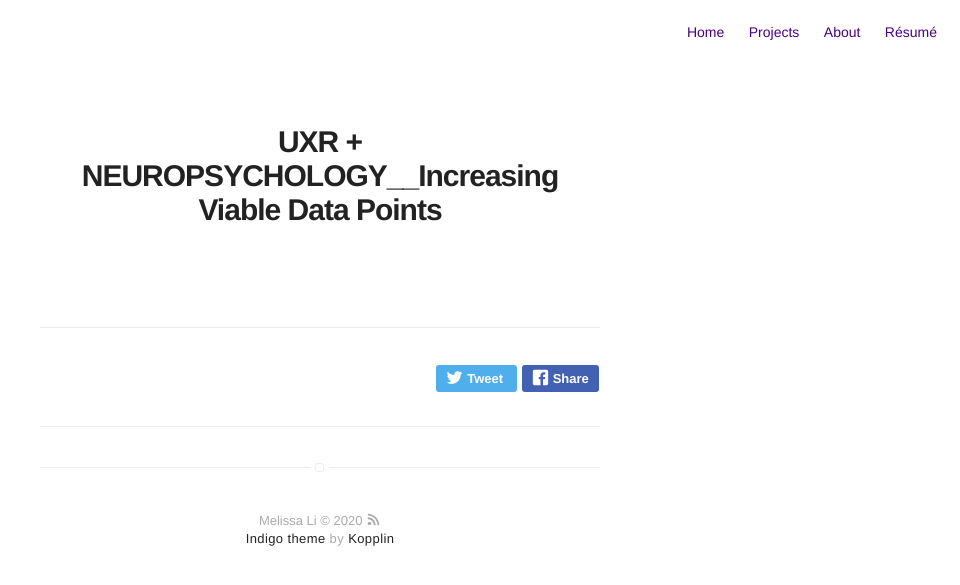
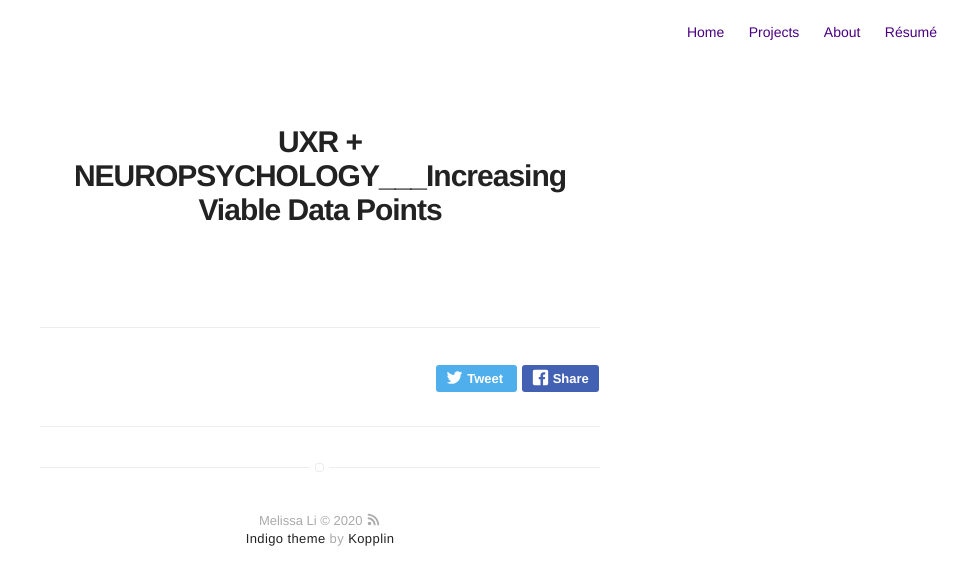
Before and after one commit to im-mel/im-mel.github.io, a Jekyll site: the page built from _posts/2020-02-01-doyon.markdown, in a window 1280 px wide. Shown: the top 585 px of the page, without its empty margins (320-1280 px from the left). Built offline with Jekyll 4.4.1, drawn with Linux system fonts in a browser that asks for light colours.

```diff
--- a/_posts/2020-02-01-doyon.markdown
+++ b/_posts/2020-02-01-doyon.markdown
@@ -1,5 +1,5 @@
 ---
-title: "UXR + NEUROPSYCHOLOGY__Increasing Viable Data Points"
+title: "UXR + NEUROPSYCHOLOGY___Increasing Viable Data Points"
 layout: post
 date: 2020-02-01 00:01
 tag: false
```
